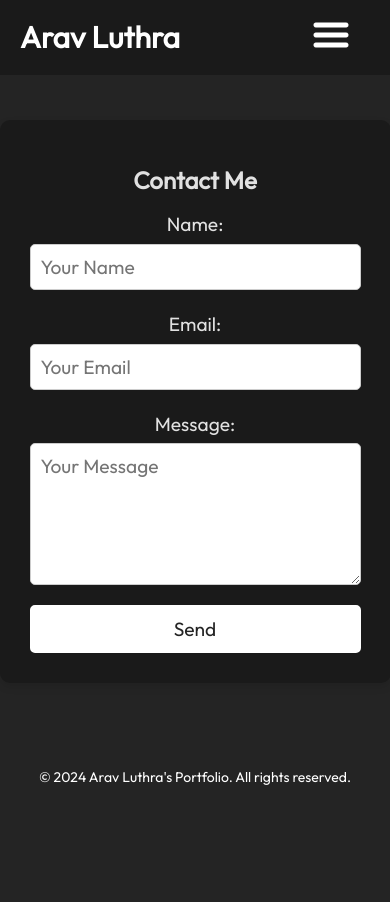
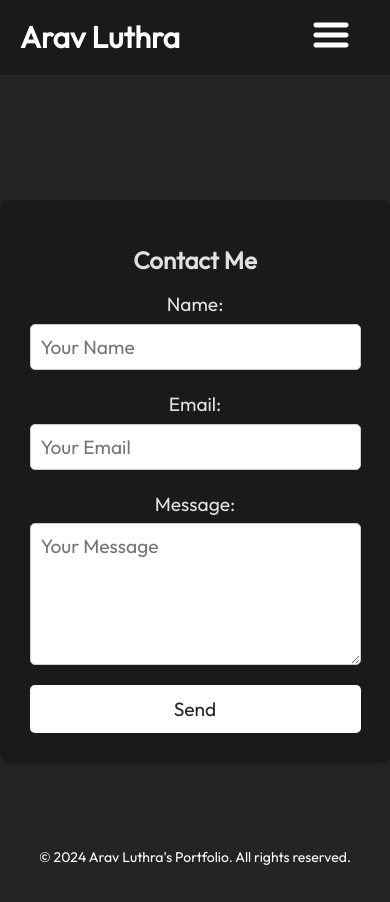
Before and after one commit to aluthra23/personal-website, a React (Vite) app: page /personal-website/contact in a window 390 px wide. Shown: the top 902 px of the page. Before the commit the page ends 844 px from the top, so only its background shows below. Built offline with nearby package versions, Linux system fonts and the light colour scheme.

Commit message:
updated all pages with paddding top

```diff
--- a/src/components/contact/contact.css
+++ b/src/components/contact/contact.css
@@ -65,7 +65,7 @@
 
 @media only screen and (max-width: 600px) {
   .contact-page {
-    padding-top: 70px;
+    padding-top: 150px;
   }
 
   .contact-container {
--- a/src/components/home/Home.jsx
+++ b/src/components/home/Home.jsx
@@ -5,7 +5,7 @@ import Footer from '../footer/Footer';
 import './home.css'; // Import Home-specific CSS
 import AravImage from '../../assets/Arav_Image.jpg'; // Import the image
 import Socials from './Socials';
-import { motion } from 'framer-motion';
+import {motion} from 'framer-motion';
 
 // import 'animate.css';
 
```
